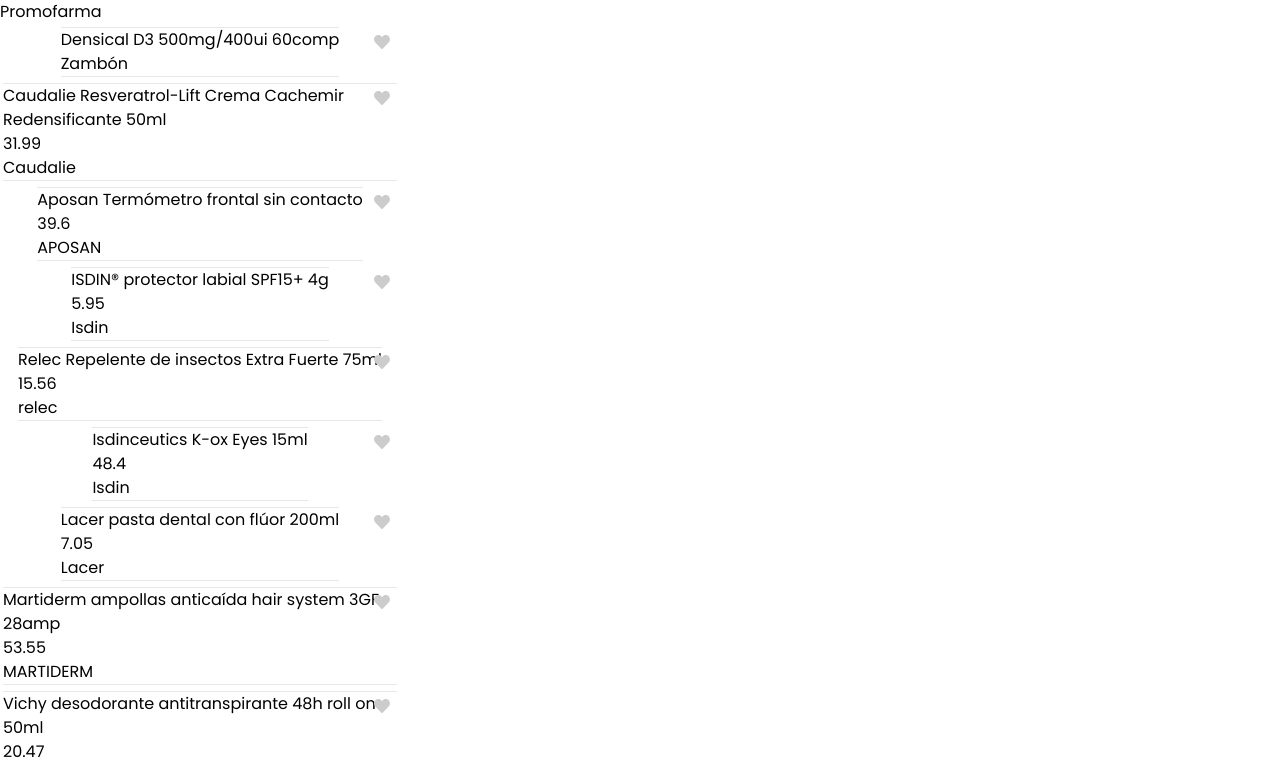
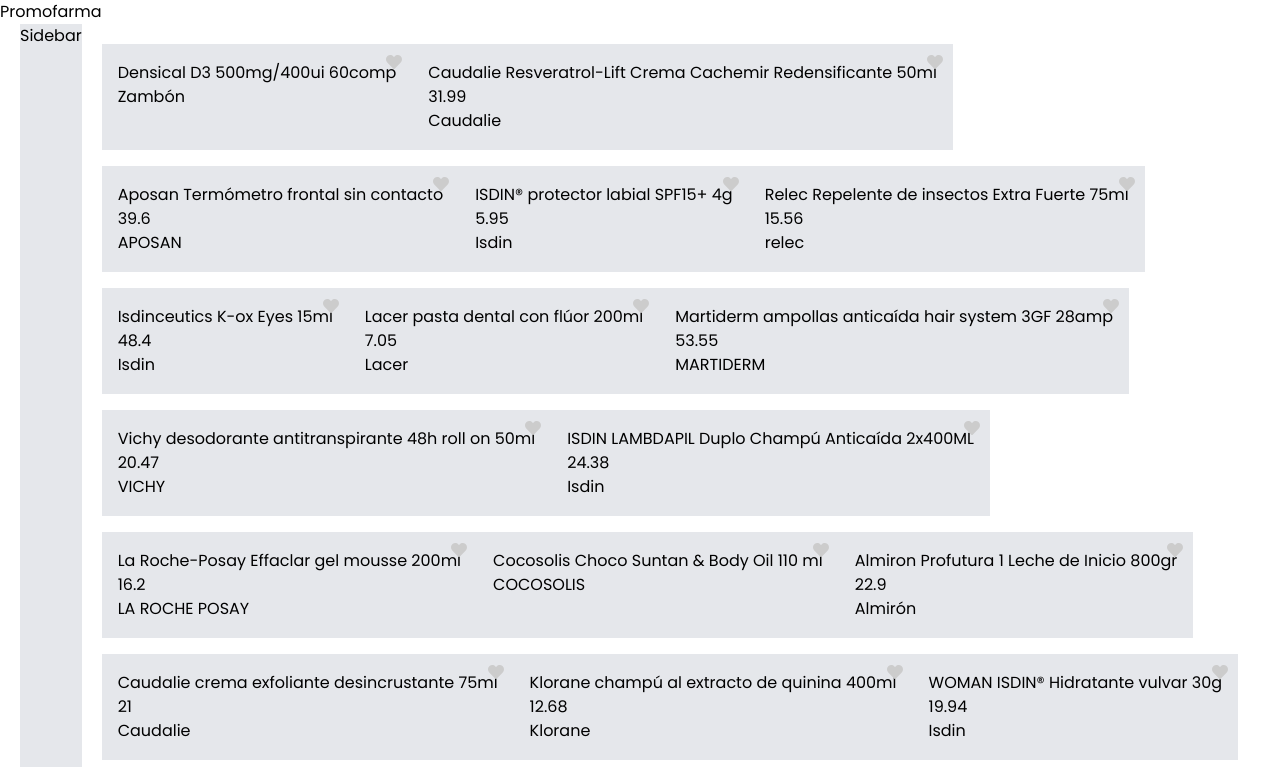
Before and after one commit to ppalladio/promfarma-codely, a Next.js app: page / in a window 1280 px wide. Shown: the top 767 px of the page. Built offline with nearby package versions, Linux system fonts and the light colour scheme.

Commit message:
layout of sidebar and products

```diff
--- a/app/Card.tsx
+++ b/app/Card.tsx
@@ -46,9 +46,9 @@
     };
 
     return (
-        <div className="relative flex flex-row p-[3px] flex-wrap max-w-[400px] items-center justify-center">
+        <div className="relative flex flex-wrap flex-col p-3 sm:p-4 my-2 bg-gray-200 ">
             <FaHeart
-                className={`favorite-icon ${isFavorite ? 'favorite-icon--active' : ''}`}
+                className={` favorite-icon ${isFavorite ? 'favorite-icon--active' : ''}`}
                 onClick={handleFavoriteClick}
             />
             <div>
--- /dev/null
+++ b/app/Components/Main/Main.tsx
@@ -0,0 +1,12 @@
+import React from 'react';
+import SideBar from '../Sidebar/Sidebar';
+import ProductList from '../ProductList/ProductList';
+
+const Main = () => (
+    <section className="flex flex-row">
+        <SideBar  />
+        <ProductList />
+    </section>
+);
+
+export default Main;
--- a/app/Components/ProductList/ProductList.tsx
+++ b/app/Components/ProductList/ProductList.tsx
@@ -10,14 +10,14 @@
 }
 const ProductList = () => {
     return (
-        <div>
+        <div className='flex flex-row flex-wrap my-3'>
             {products.map((product) => {
                 const price = product.recommended_prices.find(
                     (price) => price.country === 'ES',
                 ); //@in case price ES does not exist
 
                 return (
-                    <div key={product.product_id}>
+                    <div className='flex flex-row w-auto' key={product.product_id}>
                         <Card
                             id={product.product_id}
                             name={product?.name ?? ''}
--- a/app/Components/Sidebar/Sidebar.tsx
+++ b/app/Components/Sidebar/Sidebar.tsx
@@ -0,0 +1,11 @@
+import React from 'react'
+
+type Props = {}
+
+const Sidebar = (props: Props) => {
+  return (
+	<div className='flex flex-col w-1/4 bg-gray-200 mx-[20px] justify-between items-center '>Sidebar</div>
+  )
+}
+
+export default Sidebar
--- a/app/page.tsx
+++ b/app/page.tsx
@@ -1,12 +1,12 @@
 import Image from 'next/image';
 import Card from './Card';
-import ProductList from './Components/ProductList/ProductList';
+import Main from './Components/Main/Main';
 
 export default function Home() {
     return (
         <div>
             <div className="capitalize"> promofarma</div>
-            <ProductList/>
+            <Main />
         </div>
     );
 }
```
Also changed, not shown: app/Components/Main/main.css (added), app/Pages/main/main.tsx (deleted).
